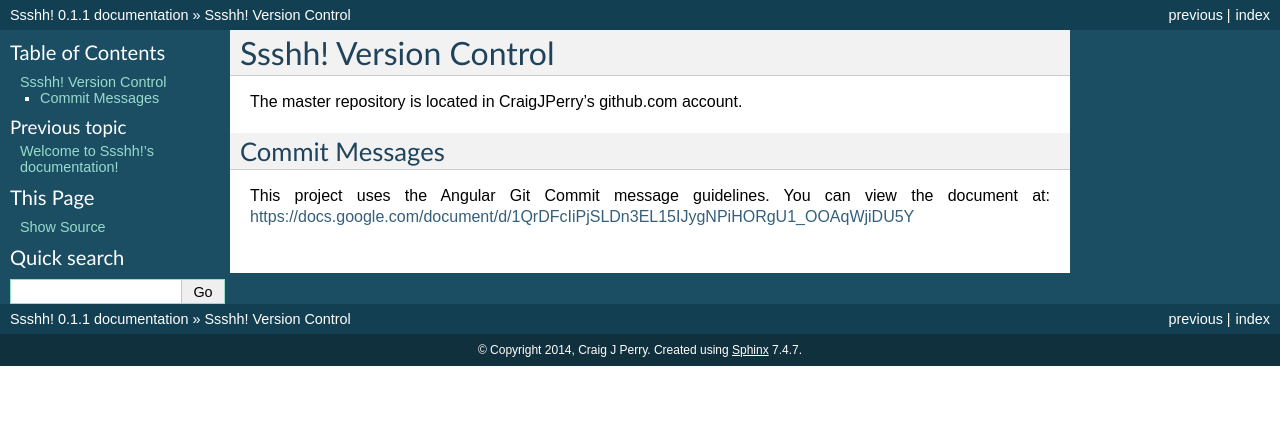
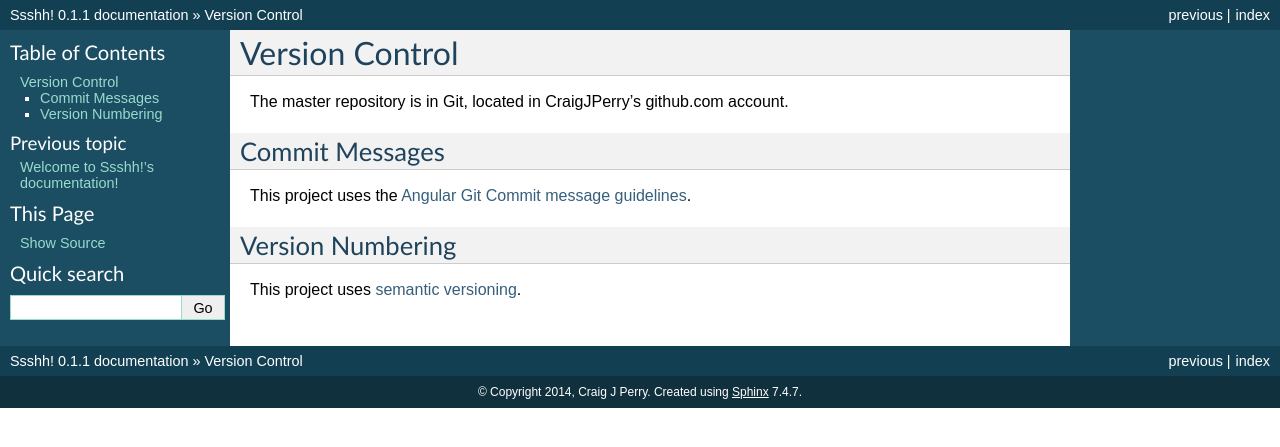
Before and after one commit to CraigJPerry/Ssshh, a Sphinx documentation site: the page built from docs/version-control.rst, in a window 1280 px wide. Shown: the top 447 px of the page. Built offline with Sphinx 7.4.7, drawn with Linux system fonts in a browser that asks for light colours.

Commit message:
docs(version control): Define project version numbering.

```diff
--- a/docs/version-control.rst
+++ b/docs/version-control.rst
@@ -1,12 +1,20 @@
-Ssshh! Version Control
-======================
+Version Control
+===============
 
-The master repository is located in CraigJPerry's github.com account.
+The master repository is in Git, located in CraigJPerry's
+github.com account.
 
 
 Commit Messages
 ---------------
 
-This project uses the Angular Git Commit message guidelines. You can
-view the document at:
-https://docs.google.com/document/d/1QrDFcIiPjSLDn3EL15IJygNPiHORgU1_OOAqWjiDU5Y
+This project uses the `Angular Git Commit message guidelines`_.
+
+
+Version Numbering
+-----------------
+
+This project uses `semantic versioning`_.
+
+.. _Angular Git Commit message guidelines: https://docs.google.com/document/d/1QrDFcIiPjSLDn3EL15IJygNPiHORgU1_OOAqWjiDU5Y
+.. _semantic versioning: http://semver.org
```
